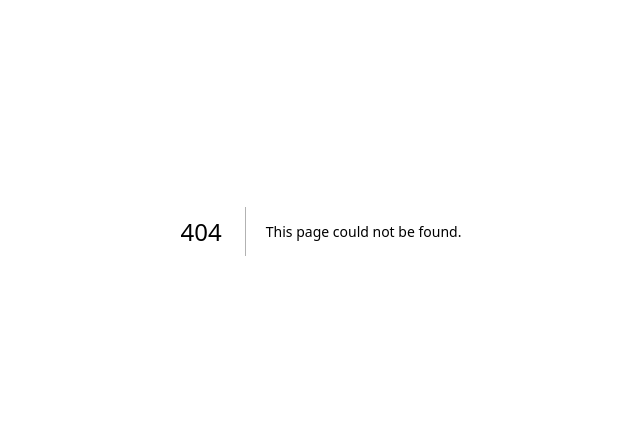
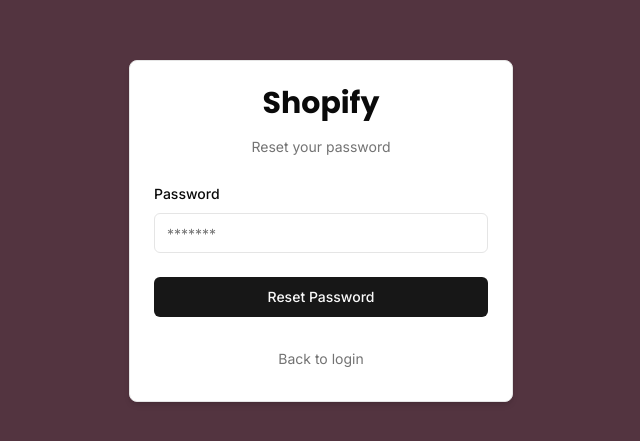
Before and after one commit to Shivamrai15/Ecommerce-Admin, a Next.js app: page /new-password in a window 1280 px wide. Before the commit this address had no page. Shown: the part 169-610 px from the top of the page, without its empty margins (319-959 px from the left). Built offline with nearby package versions, Linux system fonts and the light colour scheme.

Commit message:
Password Reset

```diff
--- /dev/null
+++ b/actions/new-password.ts
@@ -0,0 +1,49 @@
+"use server";
+
+import { getResetTokenByToken } from "@/data/reset-token";
+import { getUserByEmail } from "@/data/user";
+import { db } from "@/lib/db";
+import bcrypt from "bcryptjs";
+
+export const newPassword = async (password: string, token : string)=>{
+    try {
+
+        const existingToken = await getResetTokenByToken(token);
+
+        if (!existingToken){
+            return { error : "Invalid verification link"}
+        }
+
+        const hasExpired = new Date(existingToken.expires) < new Date();
+
+        if (hasExpired){
+            return { error : "Verification link has been expired!"}
+        }
+
+        const existingUser = await getUserByEmail(existingToken.email);
+
+        if (!existingUser || !existingUser.password){
+            return { error : "Account does not exists"}
+        }
+
+        const salt = await bcrypt.genSalt(10);
+        const hashedPassword = await bcrypt.hash(password, salt);
+
+        await db.user.update({
+            where : {
+                id : existingUser.id
+            },
+            data : {
+                password : hashedPassword
+            }
+        });
+
+        return { success : "Password has been changed successfully"}
+
+    } catch (error) {
+        console.log(error);
+        return {
+            error : "Internal server error"
+        }
+    }
+}
--- /dev/null
+++ b/app/(auth)/(routes)/new-password/page.tsx
@@ -0,0 +1,9 @@
+import { NewPasswordForm } from "@/components/auth/forms/new-password-form";
+
+const NewPasswordPage = () => {
+    return (
+        <NewPasswordForm/>
+    )
+}
+
+export default NewPasswordPage;
--- /dev/null
+++ b/components/auth/forms/new-password-form.tsx
@@ -0,0 +1,109 @@
+"use client";
+
+import { useForm } from "react-hook-form";
+import { useState } from "react";
+import * as z from "zod";
+import { zodResolver } from "@hookform/resolvers/zod";
+
+import {
+    Form,
+    FormControl,
+    FormMessage,
+    FormField,
+    FormItem,
+    FormLabel
+} from "@/components/ui/form";
+import { Button } from "@/components/ui/button";
+import { Input } from "@/components/ui/input";
+
+import { FormWrapper } from "@/components/auth/utils/form-wrapper"
+import { ResetPasswordSchema } from "@/schemas/reset-password-schema";
+import { Loader } from "lucide-react";
+import { useSearchParams } from "next/navigation";
+import { toast } from "sonner";
+import { reset } from "@/actions/reset";
+import { newPassword } from "@/actions/new-password";
+
+
+export const NewPasswordForm = () => {
+
+    const [isLoading, setIsLoading] = useState(false);
+    const searchParams = useSearchParams();
+    const token = searchParams.get("token");
+
+    const form = useForm<z.infer<typeof ResetPasswordSchema>>({
+        resolver : zodResolver(ResetPasswordSchema),
+        defaultValues : {
+            password : ""
+        }
+    });
+
+    const onSubmit = async (values : z.infer<typeof ResetPasswordSchema>) => {
+        try {
+            setIsLoading(false);
+            if (!token){
+                toast.error("Invalid verification link");
+                return;
+            }
+
+            const response = await newPassword(values.password, token);
+            if (response.error){
+                toast.error(response.error);
+            }
+            if (response.success){
+                toast.success(response.success);
+            }
+        } catch (error) {
+            console.log(error);
+            toast.error("Something went wrong");
+        } finally {
+            setIsLoading(false);
+        }
+    }
+
+    return (
+        <FormWrapper
+            headerLabel="Reset your password"
+            backButtonLabel="Back to login"
+            backButtonHref="/login"
+        >
+            <Form {...form}>
+            <form
+                    onSubmit={form.handleSubmit(onSubmit)}
+                    className="space-y-6"
+                >
+                    <div className="space-y-4">
+                        <FormField
+                            control={form.control}
+                            name="password"
+                            render={({field})=>(
+                                <FormItem>
+                                    <FormLabel>Password</FormLabel>
+                                    <FormControl>
+                                        <Input
+                                            {...field}
+                                            placeholder="*******"
+                                            type="password"
+                                            disabled = {isLoading}
+                                            className="outline-none focus-visible:ring-0 focus-visible:ring-offset-0"
+                                        />
+                                    </FormControl>
+                                    <FormMessage className="w-full px-2 py-2 bg-red-200/70 rounded-md"/>
+                                </FormItem>
+                            )}
+                        />
+                    </div>
+                    <Button
+                        disabled = {isLoading}
+                        className="w-full"
+                        type="submit"
+                    >
+                        { isLoading ? (
+                            <Loader className="animate-spin"/>
+                        ) : "Reset Password" }
+                    </Button>
+                </form>
+            </Form>
+        </FormWrapper>
+    )
+}
--- /dev/null
+++ b/schemas/reset-password-schema.ts
@@ -0,0 +1,7 @@
+import * as z from "zod";
+
+export const ResetPasswordSchema = z.object({
+    password : z.string().min(6, {
+        message : "Minimum six characters required"
+    })
+});
```
